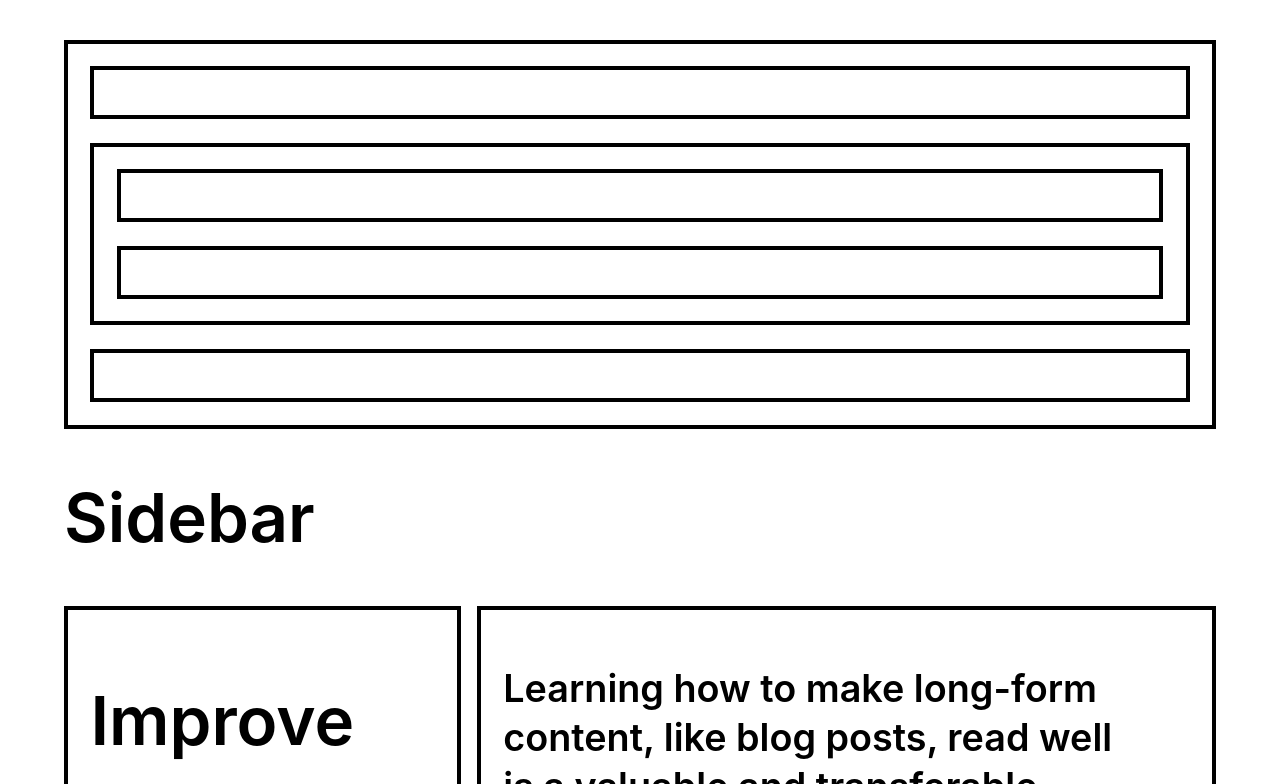
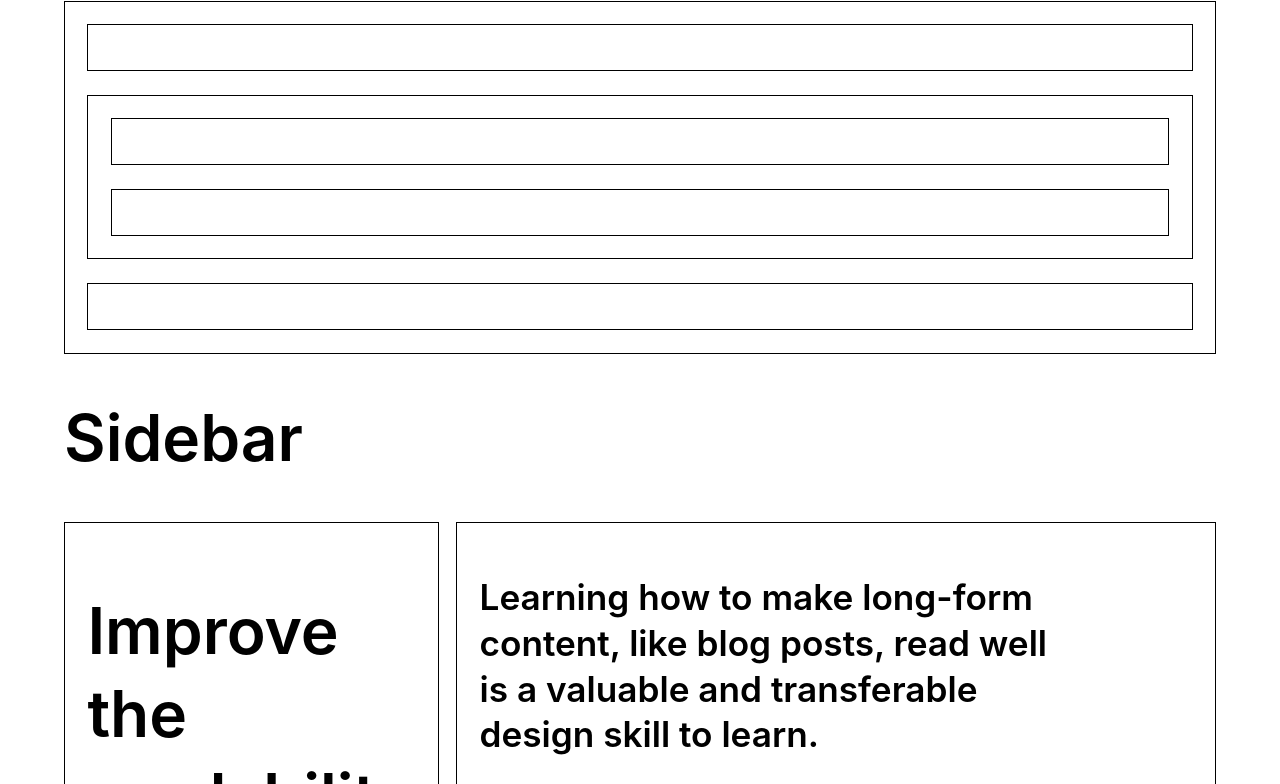
Before and after one commit to notloststudio/everytype, a plain HTML site: page index.html in a window 1280 px wide. Shown: the part 573-1357 px from the top of the page. Drawn offline with Linux system fonts and the light colour scheme.

Commit message:
Update layouts.css

```diff
--- a/layouts.css
+++ b/layouts.css
@@ -3,13 +3,13 @@
 }
 
 :root {
-  --size-300: 0.75rem;
-  --size-400: 1rem;
-  --size-500: 1.33rem;
-  --size-600: 1.77rem;
-  --size-700: 2.36rem;
-  --size-800: 3.15rem;
-  --size-900: 4.2rem;
+  --size-300: 0.8rem;
+  --size-400: 1.1rem;
+  --size-500: 1.2rem;
+  --size-600: 1.6rem;
+  --size-700: 2.2rem;
+  --size-800: 3.0rem;
+  --size-900: 4.0rem;
 }
 
 a:not([class]) {
@@ -58,18 +58,17 @@ h3 {
 }
 
 img {
-  max-width: 50rem;
+  max-width: 90ch;
 }
 
 figcaption {
-  font-size: var(--size-300);
-
-  font-style: italic;
+  font-size: var(--size-400);
   margin-top: 1rem;
+  color: #ababab;
 }
 
 blockquote {
-  padding-left: var(--size-600);
+  padding-left: var(--size-500);
   border-left: 5px solid;
   font-style: italic;
 }
@@ -98,14 +97,10 @@ h3 {
 }
 
 .post {
-  --flow-space: var(--size-700);
-
   width: 90vw;
-  width: clamp(16rem, 90vw, 70rem);
   margin-left: auto;
   margin-right: auto;
-  padding-left: 1.5rem;
-  padding-right: 1.5rem;
+  padding: var(--padding);
 }
 
 .post time {
@@ -123,7 +118,7 @@ h3 {
 
 .post figure,
 .post figure + * {
-  --flow-space: var(--size-900);
+  --flow-space: var(--size-400);
 }
 
 @media (min-width: 45em) {
@@ -144,7 +139,7 @@ h3 {
   }
 
   blockquote p {
-    font-size: var(--size-600);
+    font-size: var(--size-500);
     max-width: 40ch;
   }
 
@@ -155,11 +150,12 @@ h3 {
 
 body {
   font-family: -apple-system, BlinkMacSystemFont, avenir next, avenir, helvetica neue, helvetica, Ubuntu, roboto, noto, segoe ui, arial, sans-serif;
-  --border: 4px solid black;
+  --border: 1px solid black;
   --padding: calc(1rem * 1.4);
-  --border-thick: 4px;
+  --border-thick: 1px;
   padding: 2rem;
   margin: 0;
+  font-size: var(--size-400);
 }
 
 img {
@@ -176,6 +172,7 @@ img {
   border: var(--border-thick) solid;
   padding: var(--padding);
 }
+
 
 /* Box
 -----------------------------------------------------------------------*/
```
